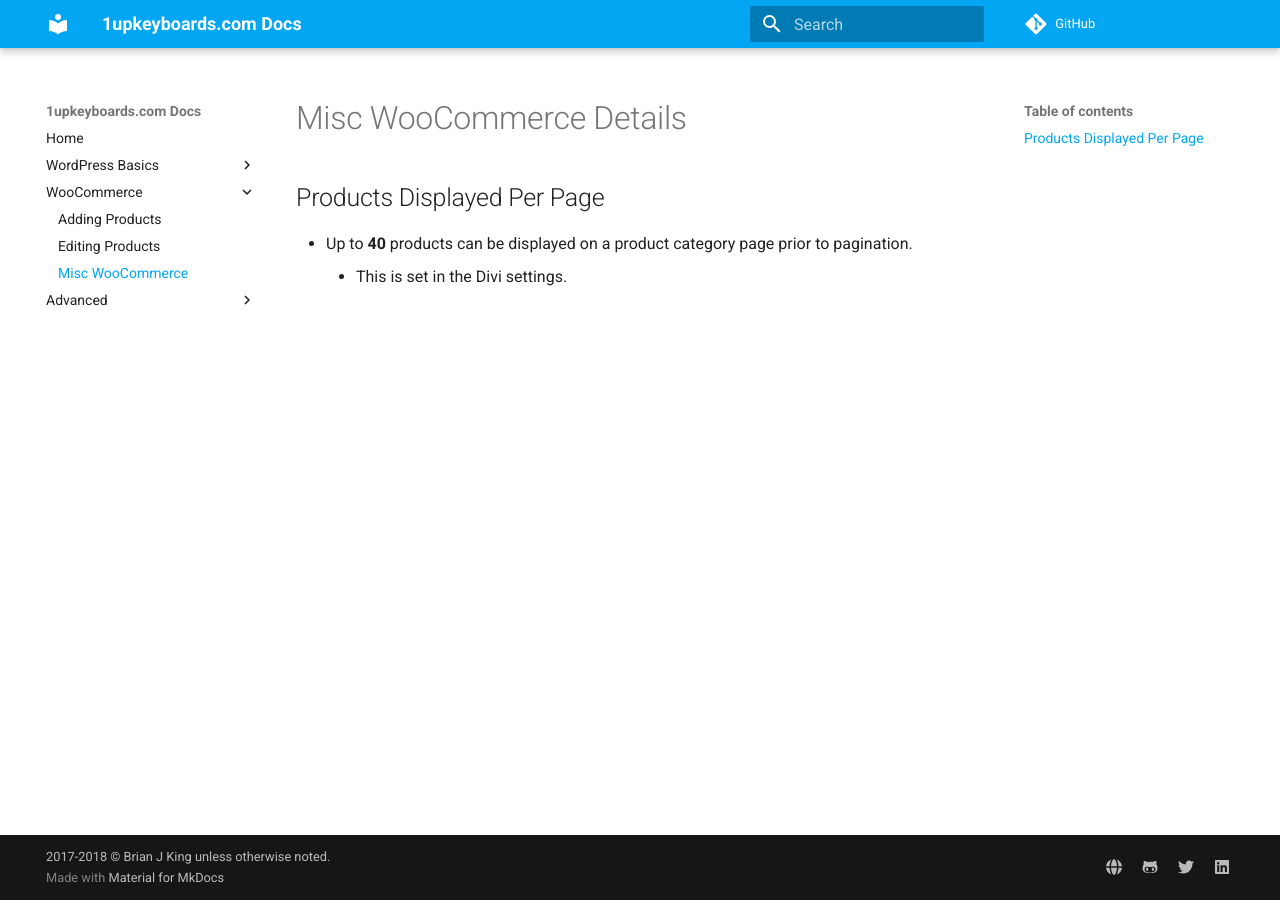
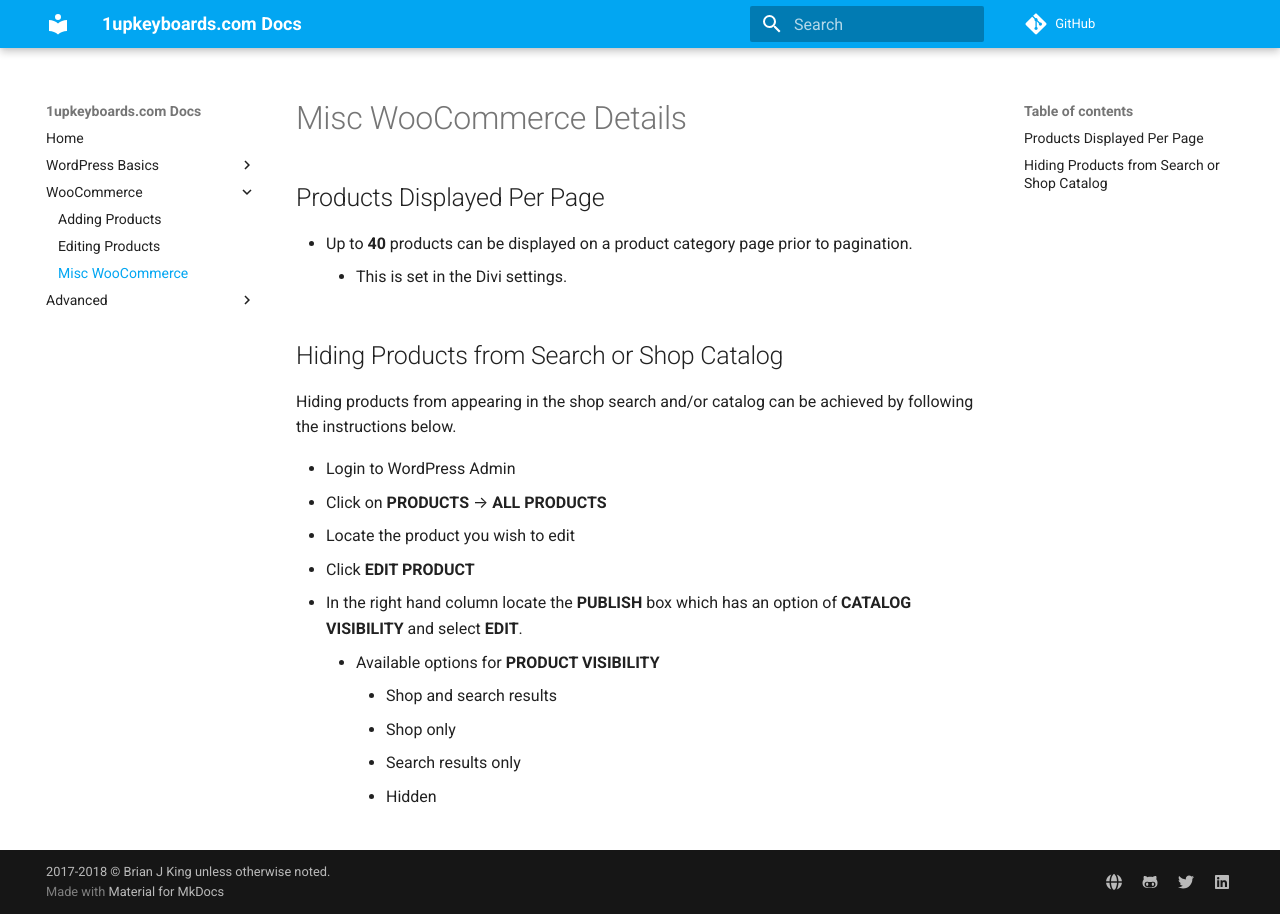
Before and after one commit to brianjking/1upkeyboard-docs, an MkDocs documentation site: the page built from docs/woocommerce/misc-woocommerce.md, in a window 1280 px wide. Built offline with MkDocs 1.6.1 and Material for MkDocs 9.7.7, drawn with Linux system fonts in a browser that asks for light colours; comment, search, counter and statistics services are not loaded; old or Windows-style settings are respelled for this version of MkDocs.

Commit message:
misc updates

```diff
--- a/docs/woocommerce/misc-woocommerce.md
+++ b/docs/woocommerce/misc-woocommerce.md
@@ -4,3 +4,18 @@
 
 * Up to **40** products can be displayed on a product category page prior to pagination.
 	* This is set in the Divi settings.
+
+## Hiding Products from Search or Shop Catalog
+
+Hiding products from appearing in the shop search and/or catalog can be achieved by following the instructions below.
+
+* Login to WordPress Admin
+* Click on **PRODUCTS** --> **ALL PRODUCTS**
+* Locate the product you wish to edit
+* Click **EDIT PRODUCT**
+* In the right hand column locate the **PUBLISH** box which has an option of **CATALOG VISIBILITY** and select **EDIT**.
+	* Available options for **PRODUCT VISIBILITY**
+		* Shop and search results
+		* Shop only
+		* Search results only
+		* Hidden
```
